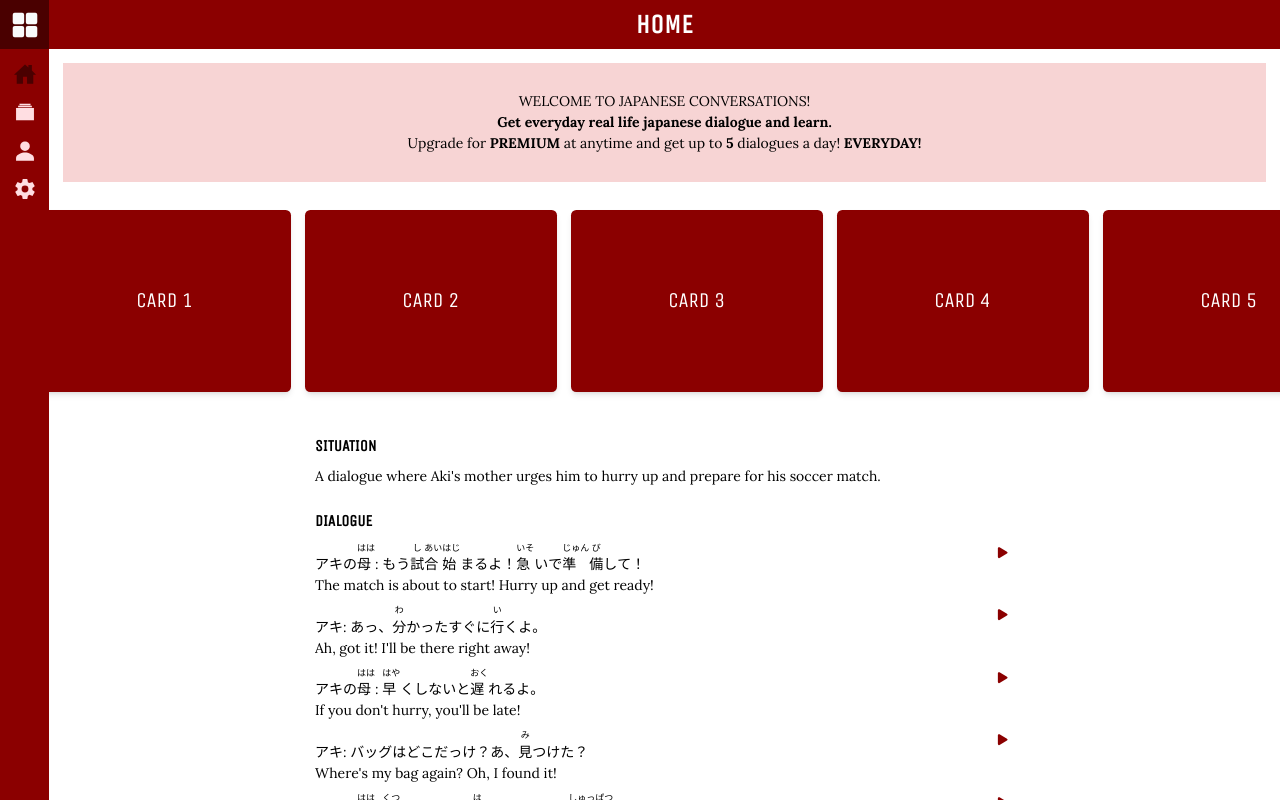
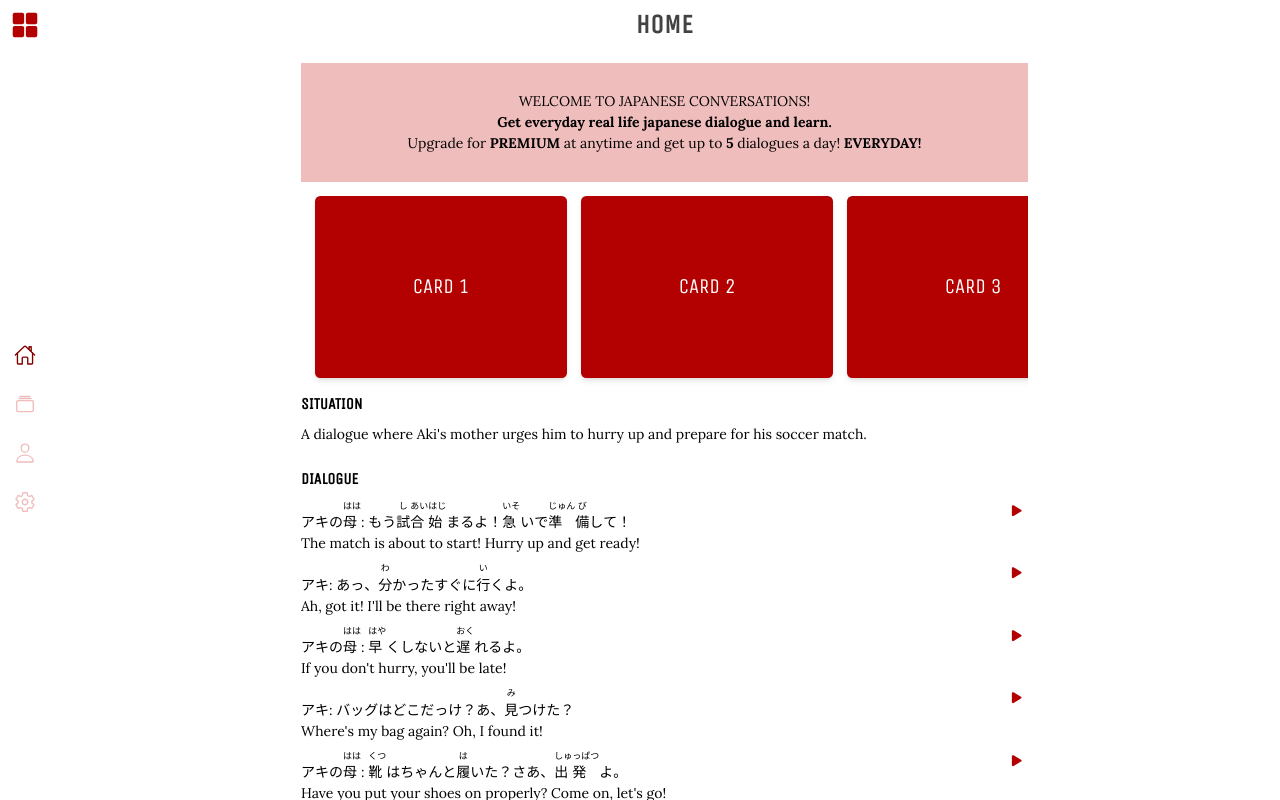
Before and after one commit to netspie/jp-conversations, a React (Vite) app: page /tab1 in a window 1280 px wide. Built offline with nearby package versions, Linux system fonts and the light colour scheme.

Commit message:
Fix colors

```diff
--- a/src/App.css
+++ b/src/App.css
@@ -3,7 +3,7 @@ ion-button {
 }
 
 ion-tab-button {
-  color: rgb(255, 222, 226);
+  color: var(--ion-color-secondary)
 }
 
 ion-tab-button > ion-icon {
--- a/src/App.tsx
+++ b/src/App.tsx
@@ -14,6 +14,7 @@ import {
 import { IonReactRouter } from "@ionic/react-router";
 import {
   albums,
+  albumsOutline,
   albumsSharp,
   book,
   ellipse,
@@ -24,8 +25,10 @@ import {
   list,
   listCircle,
   person,
+  personOutline,
   personSharp,
   settings,
+  settingsOutline,
   settingsSharp,
   square,
   triangle,
@@ -76,12 +79,13 @@ const App: React.FC = () => (
         <IonButton
           href="/tab1"
           className="hidden w-14 h-14 md:block m-0 rounded-none bg-slate-500"
-          style={{ "--background": "var(--ion-color-tertiary)" }}
+          style={{ "--background": "white" }}
         >
           <IonIcon
             slot="icon-only"
             icon={grid}
             className="text-gray-50 w-8 h-8"
+            style={{ "color": "var(--ion-color-primary)" }}
           />
         </IonButton>
         <IonRouterOutlet className="md:left-14">
@@ -103,23 +107,20 @@ const App: React.FC = () => (
         </IonRouterOutlet>
         <IonTabBar
           slot="bottom"
-          className="h-12 md:mt-14 md:pt-2 md:flex-col md:w-14 md:h-full md:justify-start md:gap-1"
-          style={{ "--background": "var(--ion-color-primary)" }}
+          className="h-12 md:mt-14 md:pt-2 md:flex-col md:w-14 md:h-full md:gap-4"
         >
-          <div
-            className="absolute w-[1px] h-[60%] bg-white"
-          ></div>
+          <div className="absolute w-[1px] h-[60%] bg-white"></div>
           <IonTabButton tab="tab1" href="/tab1" className="flex-1 md:max-h-10">
-            <IonIcon aria-hidden="true" icon={homeSharp} />
+            <IonIcon aria-hidden="true" icon={homeOutline} />
           </IonTabButton>
           <IonTabButton tab="tab2" href="/tab2" className="flex-1 md:max-h-10">
-            <IonIcon aria-hidden="true" icon={albumsSharp} />
+            <IonIcon aria-hidden="true" icon={albumsOutline} />
           </IonTabButton>
           <IonTabButton tab="tab3" href="/tab3" className="flex-1 md:max-h-10">
-            <IonIcon aria-hidden="true" icon={personSharp} />
+            <IonIcon aria-hidden="true" icon={personOutline} />
           </IonTabButton>
           <IonTabButton tab="tab4" href="/tab4" className="flex-1 md:max-h-10">
-            <IonIcon aria-hidden="true" icon={settingsSharp} />
+            <IonIcon aria-hidden="true" icon={settingsOutline} />
           </IonTabButton>
         </IonTabBar>
       </IonTabs>
--- a/src/pages/HomeTab.tsx
+++ b/src/pages/HomeTab.tsx
@@ -10,10 +10,8 @@ import { DialogueDTO } from "../useCases/DialogueDTO";
 import PageHeader from "./PageHeader";
 import "./HomeTab.css";
 import { useRef } from "react";
-import {
-  caretBackSharp,
-  caretForwardSharp,
-} from "ionicons/icons";
+import { caretBackSharp, caretForwardSharp } from "ionicons/icons";
+import PageContent from "./PageContent";
 
 const HorizontalList: React.FC = () => {
   const items = Array.from({ length: 10 }, (_, i) => `Card ${i + 1}`);
@@ -32,12 +30,16 @@ const HorizontalList: React.FC = () => {
   };
 
   return (
-    <div className="relative group" style={{ width: '100vw' }}>
+    <div className="relative group" style={{ width: "100%" }}>
       <div className="flex items-center justify-between">
         <IonButton
           onClick={scrollLeft}
           className="absolute left-0 opacity-0 translate-x-1/4 group-hover:opacity-100 bg-transparent hover:bg-none rounded-full"
-          style={{ "--background": "transparent", "--box-shadow": "none", '--border-radius': '999px' }}
+          style={{
+            "--background": "transparent",
+            "--box-shadow": "none",
+            "--border-radius": "999px",
+          }}
         >
           <IonIcon
             aria-hidden="true"
@@ -63,7 +65,11 @@ const HorizontalList: React.FC = () => {
         <IonButton
           onClick={scrollRight}
           className="absolute right-0 opacity-0 -translate-x-1/4 group-hover:opacity-100 bg-transparent hover:bg-none rounded-full"
-          style={{ "--background": "transparent", "--box-shadow": "none", '--border-radius': '999px' }}
+          style={{
+            "--background": "transparent",
+            "--box-shadow": "none",
+            "--border-radius": "999px",
+          }}
         >
           <IonIcon
             aria-hidden="true"
@@ -82,9 +88,9 @@ const HomeTab: React.FC = () => {
     <IonPage>
       <PageHeader>Home</PageHeader>
       <IonContent fullscreen className="rounded-lg">
-        <div className="flex flex-col text-center justify-center items-center p-4 gap-4">
+        <PageContent>
           <div
-            className="p-8 w-full text-black"
+            className="p-8 w-full text-black text-center"
             style={{ background: "var(--ion-color-secondary)" }}
           >
             <p className="uppercase">Welcome to Japanese Conversations!</p>
@@ -98,11 +104,9 @@ const HomeTab: React.FC = () => {
             </p>
           </div>
           <HorizontalList />
-          <div className="w-full pt-4 md:px-9 xl:px-72 2xl:px-96">
-            {/* <DeckList></DeckList> */}
-            <Dialogue content={dialogue} />
-          </div>
-        </div>
+          {/* <DeckList></DeckList> */}
+          <Dialogue content={dialogue} />
+        </PageContent>
       </IonContent>
     </IonPage>
   );
--- /dev/null
+++ b/src/pages/PageContent.tsx
@@ -0,0 +1,11 @@
+type PageContentProps = {
+  children?: React.ReactNode;
+};
+
+export default function PageContent(props: PageContentProps) {
+  return (
+    <div className="w-full px-4 pt-4 md:px-9 xl:px-72 2xl:px-96">
+      {props.children}
+    </div>
+  );
+}
--- a/src/pages/PageHeader.tsx
+++ b/src/pages/PageHeader.tsx
@@ -1,14 +1,24 @@
-import { IonHeader, IonTitle, IonToolbar } from "@ionic/react";
+import { IonHeader, IonLabel, IonTitle, IonToolbar } from "@ionic/react";
 
 export type PageHeaderProps = {
-  children: string
+  children: string;
 };
 
 const PageHeader: React.FC<PageHeaderProps> = (props) => {
   return (
-    <IonHeader className="shadow-none h-12 md:h-14">
-      <IonToolbar className="flex flex-col justify-center shadow-none h-12 md:h-14" style={{ "--background": "var(--ion-color-primary)" }}>
-        <IonTitle className="text-3xl font-bold uppercase text-white text-center">
+    <IonHeader
+      className="flex flex-col shadow-none md:h-14 justify-center"
+      style={{ height: "fit-content" }}
+    >
+      {/* <div className="relative w-full h-40 bg-black">
+        <div className="absolute -translate-x-8 top-3 h-24 w-64 bg-white opacity-10"></div>
+        <div className="absolute right-0 bottom-0 -translate-x-8 top-3 h-24 w-64 bg-white opacity-10"></div>
+      </div> */}
+      <IonToolbar
+        className="flex flex-col justify-center shadow-none h-12 md:h-14"
+        style={{ "--border-width": "0", "--background": "white" }}
+      >
+        <IonTitle className="text-3xl font-bold uppercase text-center">
           {props.children}
         </IonTitle>
       </IonToolbar>
--- a/src/pages/SettingsTab.tsx
+++ b/src/pages/SettingsTab.tsx
@@ -11,6 +11,7 @@ import {
 import { useState } from "react";
 import { useDialogueConfigStore } from "../store/DialogueConfigStore";
 import PageHeader from "./PageHeader";
+import PageContent from "./PageContent";
 
 const SettingsTab: React.FC = () => {
   const dialogueConfigStore = useDialogueConfigStore();
@@ -35,7 +36,7 @@ const SettingsTab: React.FC = () => {
     <IonPage>
       <PageHeader>Settings</PageHeader>
       <IonContent fullscreen>
-        <div className="flex flex-col w-full h-full items-center p-4">
+        <PageContent>
           <div className="flex flex-col w-full gap-4">
             <IonLabel className="font-bold text-lg">Text</IonLabel>
             <IonCheckbox
@@ -80,7 +81,7 @@ const SettingsTab: React.FC = () => {
               All
             </IonCheckbox>
           </div>
-        </div>
+        </PageContent>
       </IonContent>
     </IonPage>
   );
```
Also changed, not shown: tailwind.css (+12 -12 lines), src/theme/tailwind.css.
